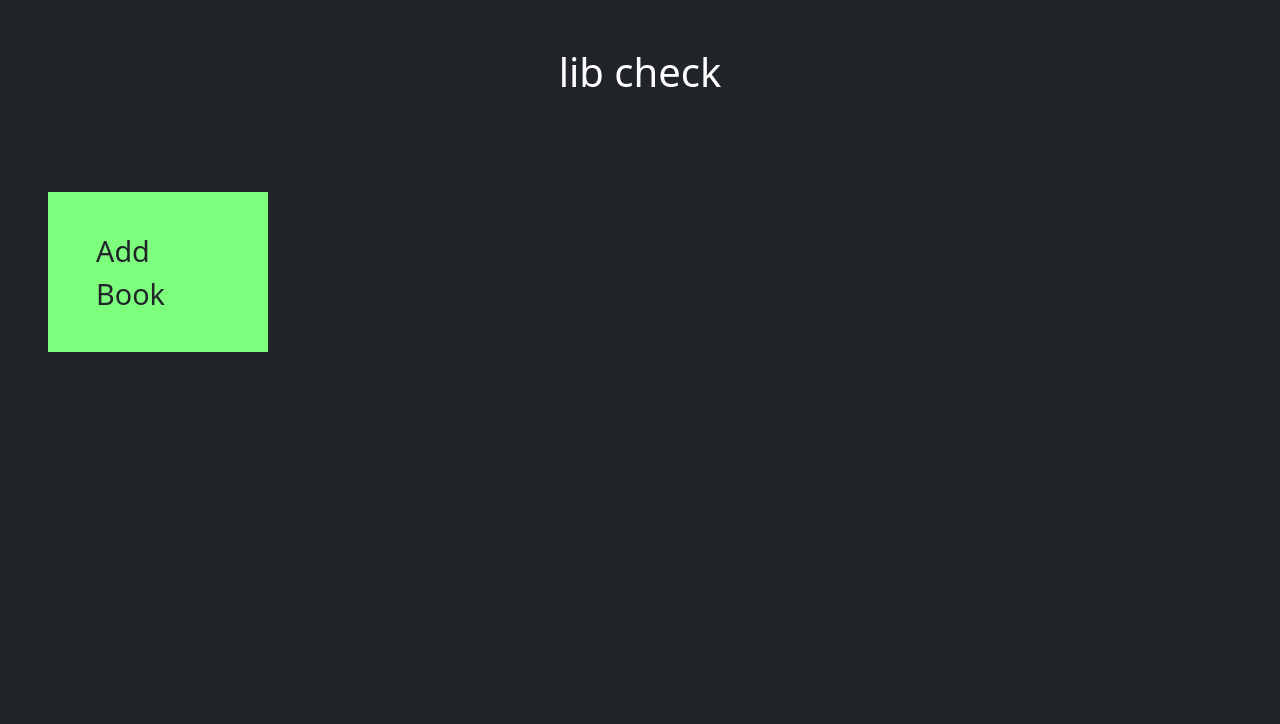
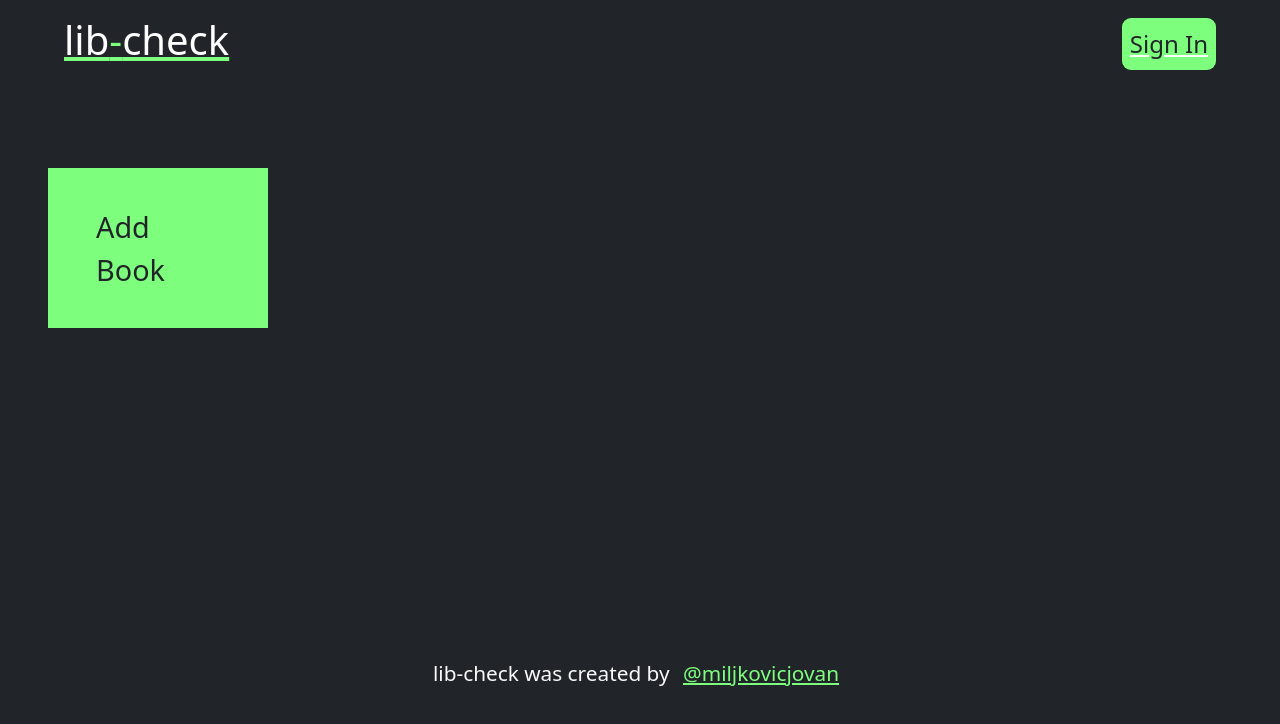
Before and after one commit to miljkovicjovan/library, a plain HTML site: page index.html in a window 1280 px wide. Drawn offline with nearby package versions, Linux system fonts and the light colour scheme.

Commit message:
added footer / logo / signin

```diff
--- a/index.html
+++ b/index.html
@@ -19,7 +19,11 @@
 <body class="bg-dark">
 
     <!-- Title -->
-    <h1 class="text-white text-center mt-5">lib check</h1>
+    <span class="d-flex flex-row align-items-center justify-content-between">
+        <h1 class="text-white text-left mt-3" style="margin-left: 5%; text-decoration: underline; text-decoration-color: rgb(125, 255, 125);">lib<span style="color: rgb(125, 255, 125)">-</span>check</h1>
+        <a  class="text-dark p-2 mt-3" style="margin-right: 5%; text-decoration-color: white; border-radius: 9px; background-color: rgb(125, 255, 125); font-size: 1.5rem; outline: none;" href="#signIn" id="signIn">Sign In</a>
+    </span>
+
 
     <!-- Book list containers -->
     <div id="container" class="w-100 mt-5" style="display: grid; grid-template-columns: auto auto auto;">
@@ -73,6 +77,10 @@
         </div>
     </div>
 
+    <div id="footer" class="text-center">
+        <p class="text-light">lib-check was created by <a href="https://github.com/miljkovicjovan">@miljkovicjovan</a></p>
+    </div>
+
     <!-- Scripts -->
     <script src="main.js"></script>
 </body>
--- a/main.css
+++ b/main.css
@@ -43,3 +43,19 @@
 .book a:hover {
     background-color: rgba(0, 0, 0, 0.2);
 }
+
+/* footer */
+#footer {
+    margin-top: 22%;
+    font-size: 1.3rem;
+}
+#footer a {
+    color: rgb(125, 255, 125);
+    padding: 0.5rem;
+    transition: all 0.4s;
+}
+#footer a:hover {
+    color: rgb(0, 255, 0);
+    border-radius: 6px;
+    background-color: rgba(0, 0, 0, 0.2);
+}
```
